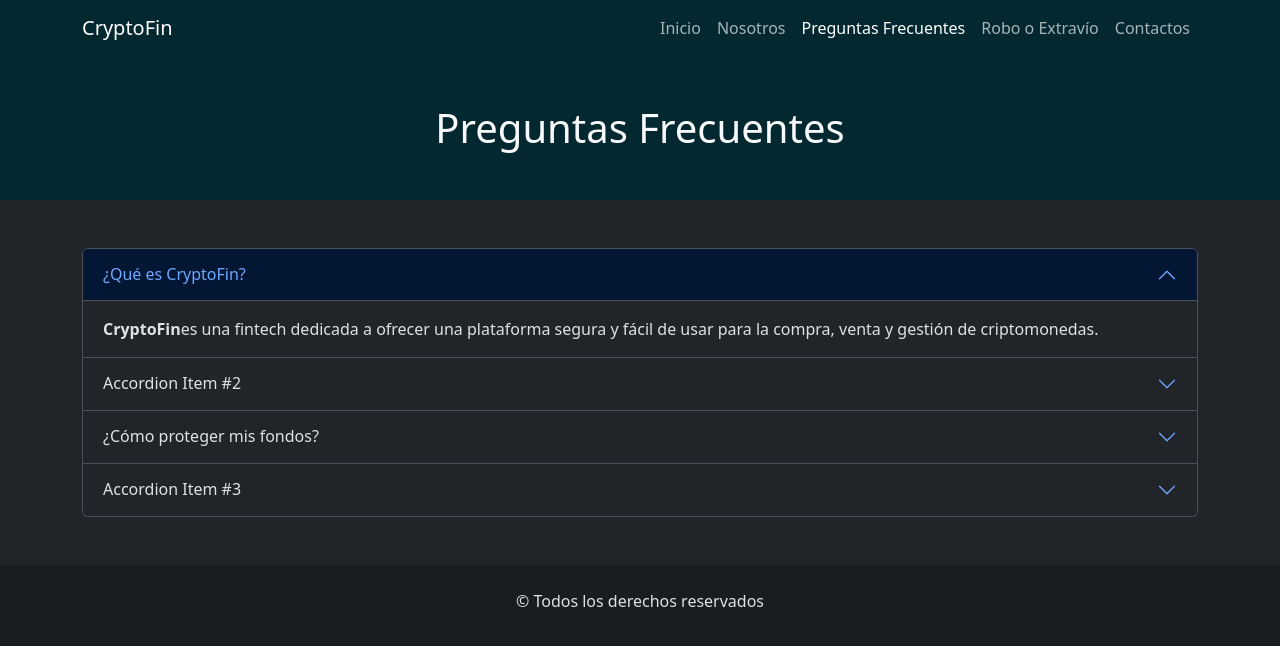
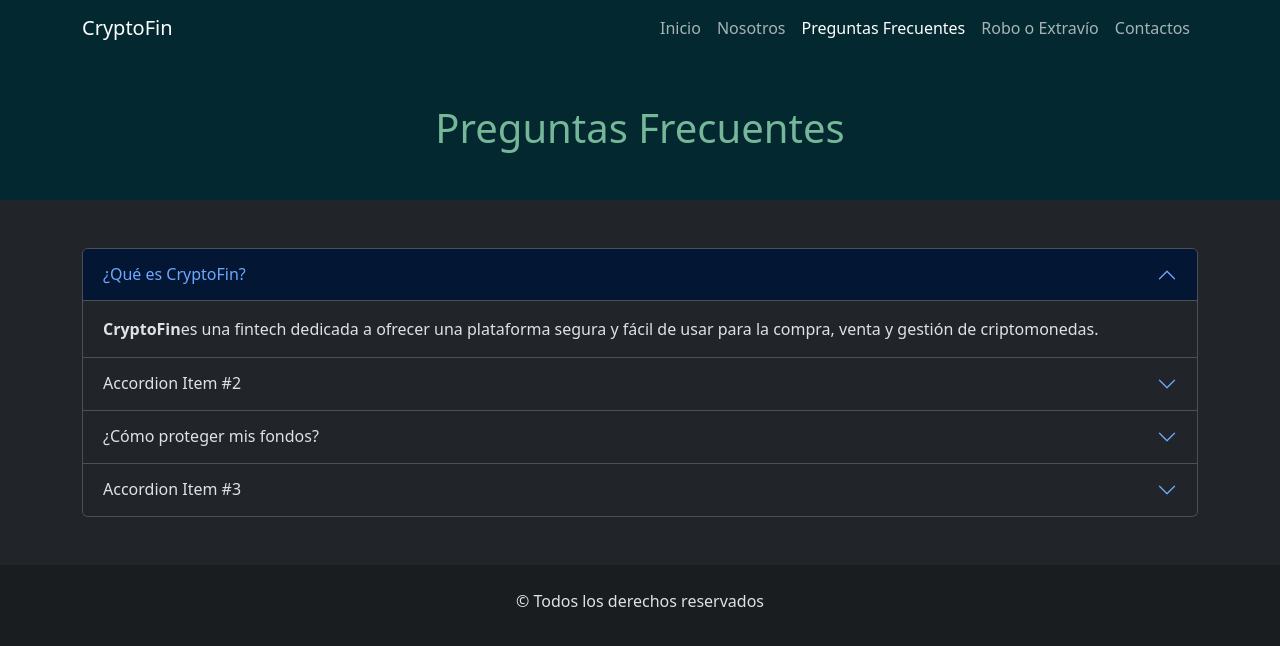
Before and after one commit to LanderLoe/cryptoFin, a plain HTML site: page pages/preguntasFrecuentes.html in a window 1280 px wide. Drawn offline with nearby package versions, Linux system fonts and the light colour scheme.

Commit message:
cambie el color del titulo de la pagina  Preguntas Frecuentes

```diff
--- a/pages/preguntasFrecuentes.html
+++ b/pages/preguntasFrecuentes.html
@@ -63,7 +63,7 @@
       </nav>
     </header>
     <main>
-      <h1 class="bg-info-subtle text-light-emphasis text-center p-5">
+      <h1 class="bg-info-subtle text-success-emphasis text-center p-5">
         Preguntas Frecuentes
       </h1>
       <section class="container my-5">
```
